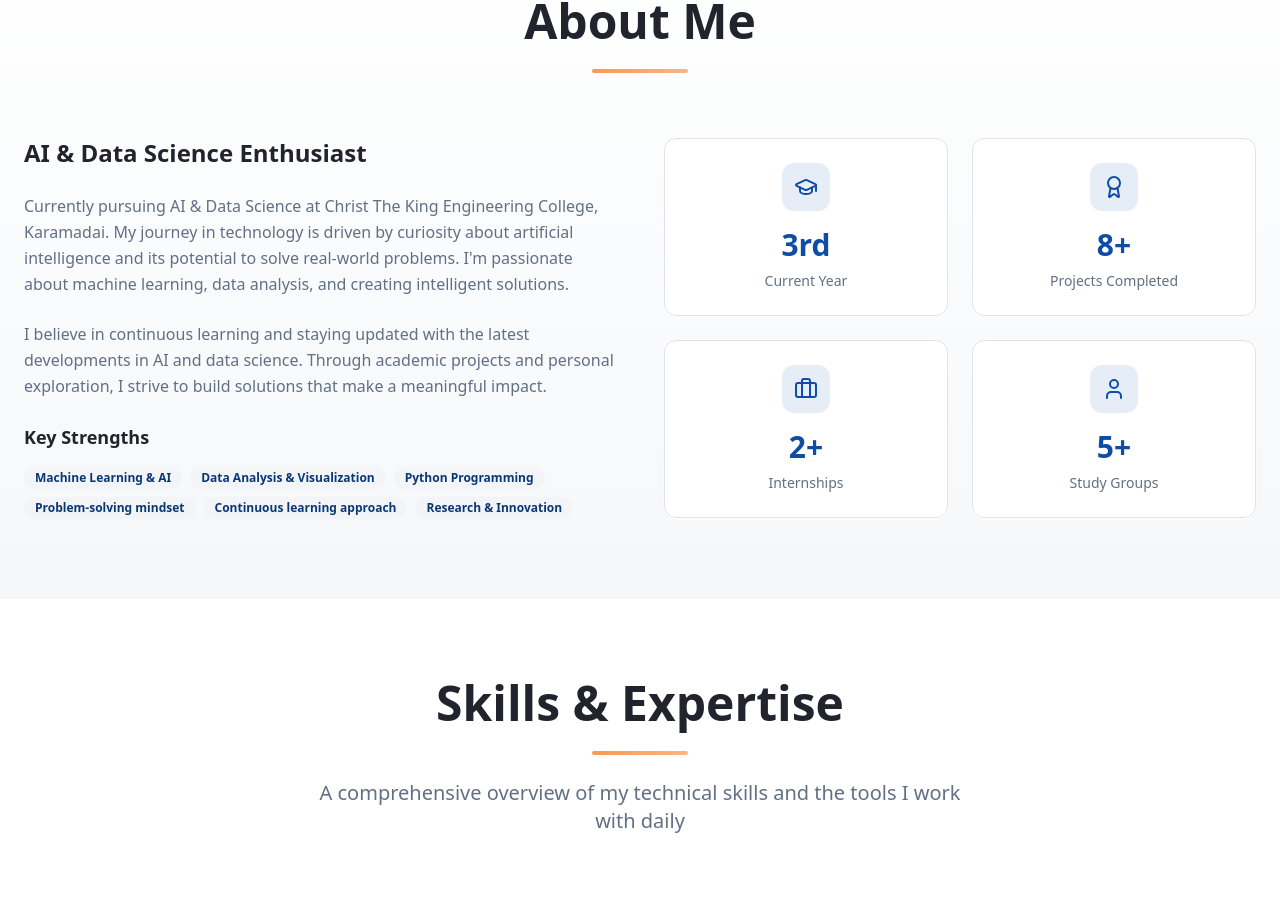
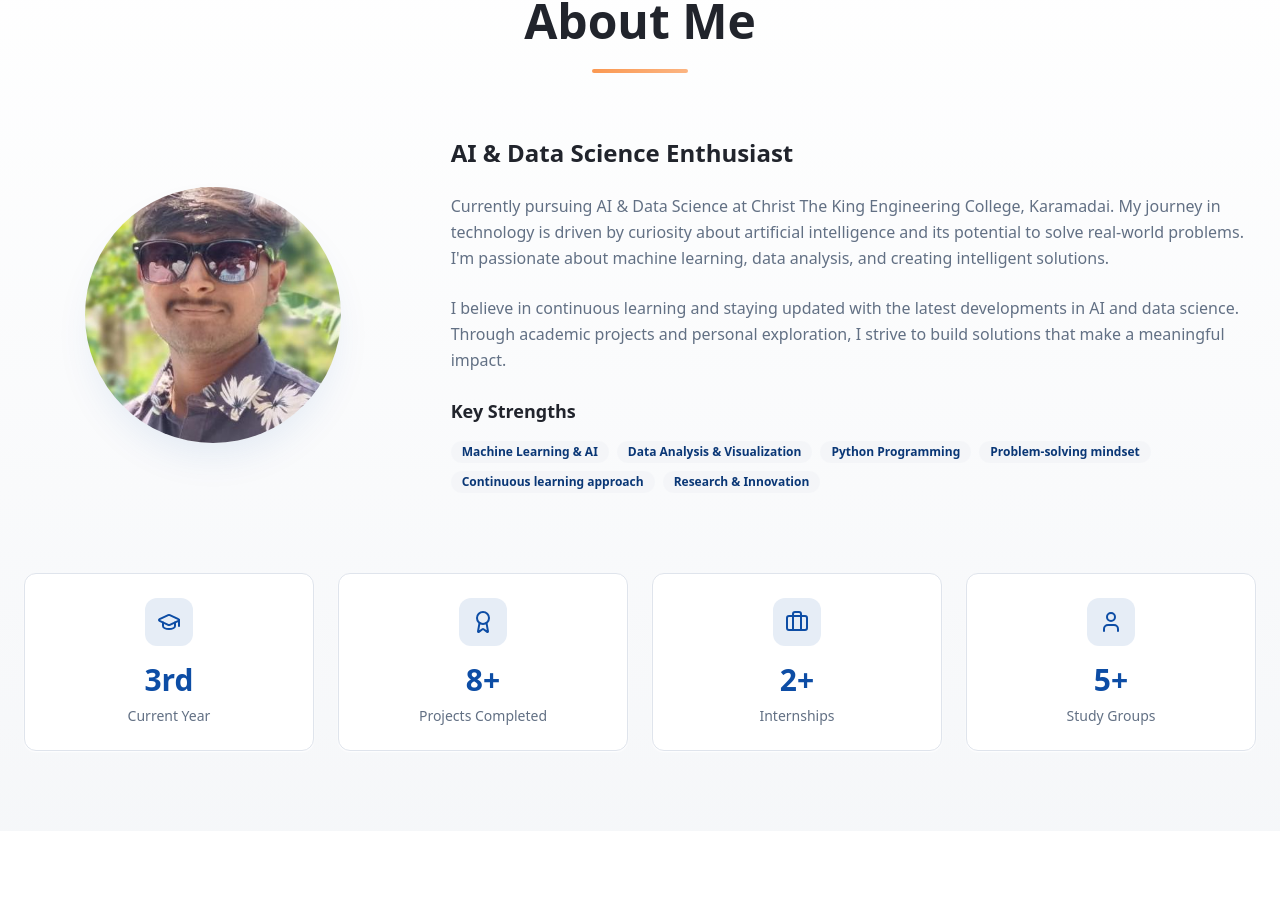
Before and after one commit to Madhan-12-rgb/Madhan-Kumar-portfolio, a React (Vite) app: page / in a window 1280 px wide. Shown: the part 883-1782 px from the top of the page. Built offline with nearby package versions, Linux system fonts and the light colour scheme; the HTML template or start-up script is replaced by a standard one.

Commit message:
Add profile picture

```diff
--- a/src/components/About.tsx
+++ b/src/components/About.tsx
@@ -29,8 +29,22 @@ const About = () => {
           <div className="w-24 h-1 bg-gradient-accent mx-auto rounded-full" />
         </div>
 
-        <div className="grid lg:grid-cols-2 gap-12 items-center">
-          <div className="space-y-6">
+        <div className="grid lg:grid-cols-3 gap-12 items-center">
+          {/* Profile Image */}
+          <div className="lg:col-span-1 flex justify-center">
+            <div className="relative">
+              <div className="w-64 h-64 rounded-full overflow-hidden shadow-elegant bg-gradient-subtle">
+                <img
+                  src="/lovable-uploads/03c45186-0b1f-49ce-b7ea-c7470e4c7ff1.png"
+                  alt="Madhan Kumar - AI & Data Science Student"
+                  className="w-full h-full object-cover"
+                />
+              </div>
+              <div className="absolute inset-0 rounded-full bg-gradient-primary opacity-10"></div>
+            </div>
+          </div>
+
+          <div className="lg:col-span-2 space-y-6">
             <h3 className="text-2xl font-semibold text-foreground mb-4">
               AI & Data Science Enthusiast
             </h3>
@@ -64,7 +78,9 @@ const About = () => {
             </div>
           </div>
 
-          <div className="grid grid-cols-2 gap-6">
+          {/* Stats Grid */}
+          <div className="lg:col-span-3">
+            <div className="grid grid-cols-2 md:grid-cols-4 gap-6 mt-8">
               {stats.map((stat, index) => (
                 <Card
                   key={index}
@@ -86,6 +102,7 @@ const About = () => {
             </div>
           </div>
         </div>
+      </div>
     </section>
   );
 };
```
Also changed, not shown: public/lovable-uploads/03c45186-0b1f-49ce-b7ea-c7470e4c7ff1.png (added). Lines whose indentation alone changed are shown as unchanged.
